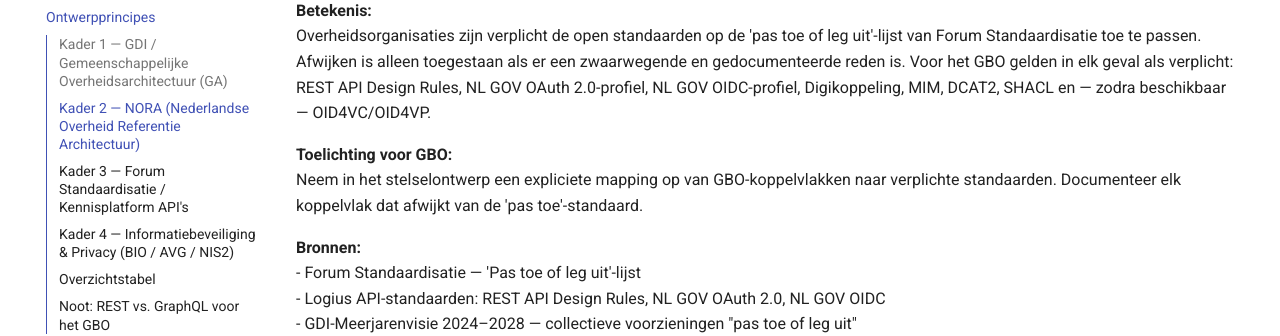
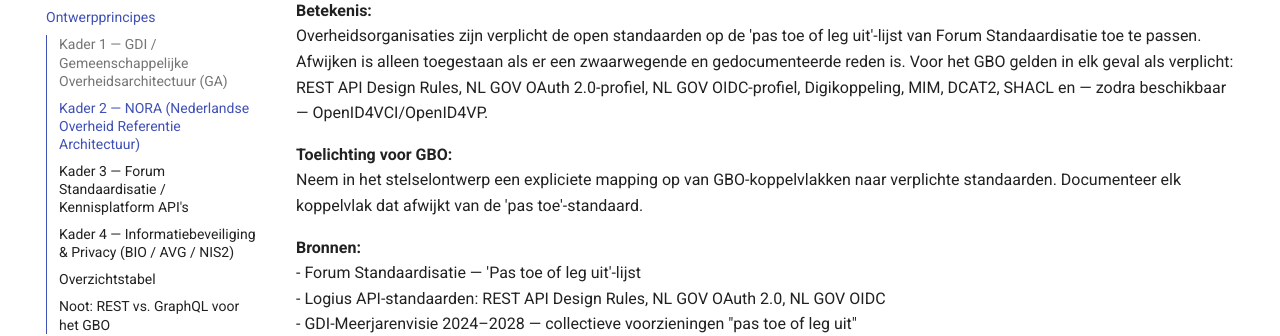
Before and after one commit to ICTU/GBO, an MkDocs documentation site: the page built from docs/psa/ontwerpprincipes.md, in a window 1280 px wide and 900 px high, scrolled down 4412 px. Shown: the part 234-570 px from the top of the window. Built offline with MkDocs 1.6.1 and Material for MkDocs 9.7.7, drawn with Linux system fonts in a browser that asks for light colours; comment, search, counter and statistics services are not loaded; the version menu is left out.

Commit message:
Update ontwerpprincipes.md

```diff
--- a/docs/psa/ontwerpprincipes.md
+++ b/docs/psa/ontwerpprincipes.md
@@ -158,7 +158,7 @@
 ### D-08 · Pas toe of leg uit — verplichte open standaarden
 
 **Betekenis:**
-Overheidsorganisaties zijn verplicht de open standaarden op de 'pas toe of leg uit'-lijst van Forum Standaardisatie toe te passen. Afwijken is alleen toegestaan als er een zwaarwegende en gedocumenteerde reden is. Voor het GBO gelden in elk geval als verplicht: REST API Design Rules, NL GOV OAuth 2.0-profiel, NL GOV OIDC-profiel, Digikoppeling, MIM, DCAT2, SHACL en — zodra beschikbaar — OID4VC/OID4VP.
+Overheidsorganisaties zijn verplicht de open standaarden op de 'pas toe of leg uit'-lijst van Forum Standaardisatie toe te passen. Afwijken is alleen toegestaan als er een zwaarwegende en gedocumenteerde reden is. Voor het GBO gelden in elk geval als verplicht: REST API Design Rules, NL GOV OAuth 2.0-profiel, NL GOV OIDC-profiel, Digikoppeling, MIM, DCAT2, SHACL en — zodra beschikbaar — OpenID4VCI/OpenID4VP.
 
 **Toelichting voor GBO:**
 Neem in het stelselontwerp een expliciete mapping op van GBO-koppelvlakken naar verplichte standaarden. Documenteer elk koppelvlak dat afwijkt van de 'pas toe'-standaard.
```
